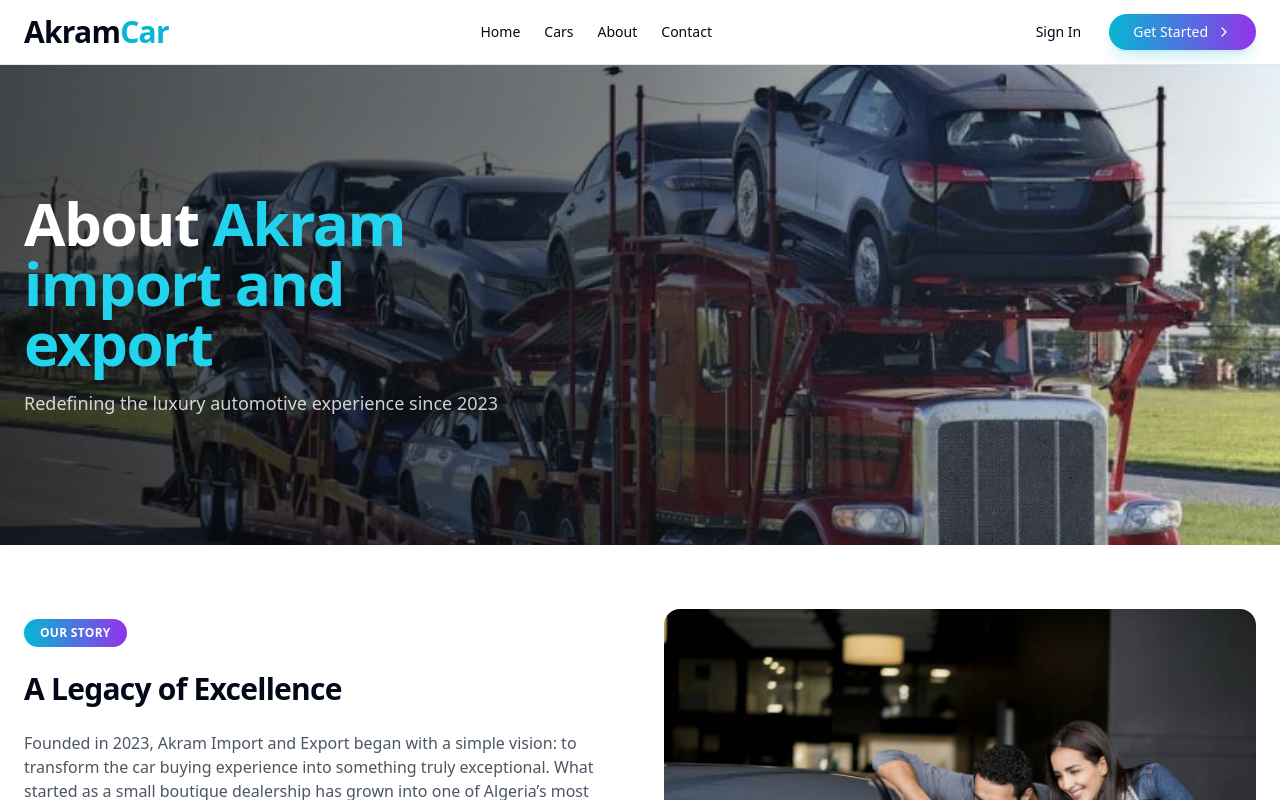
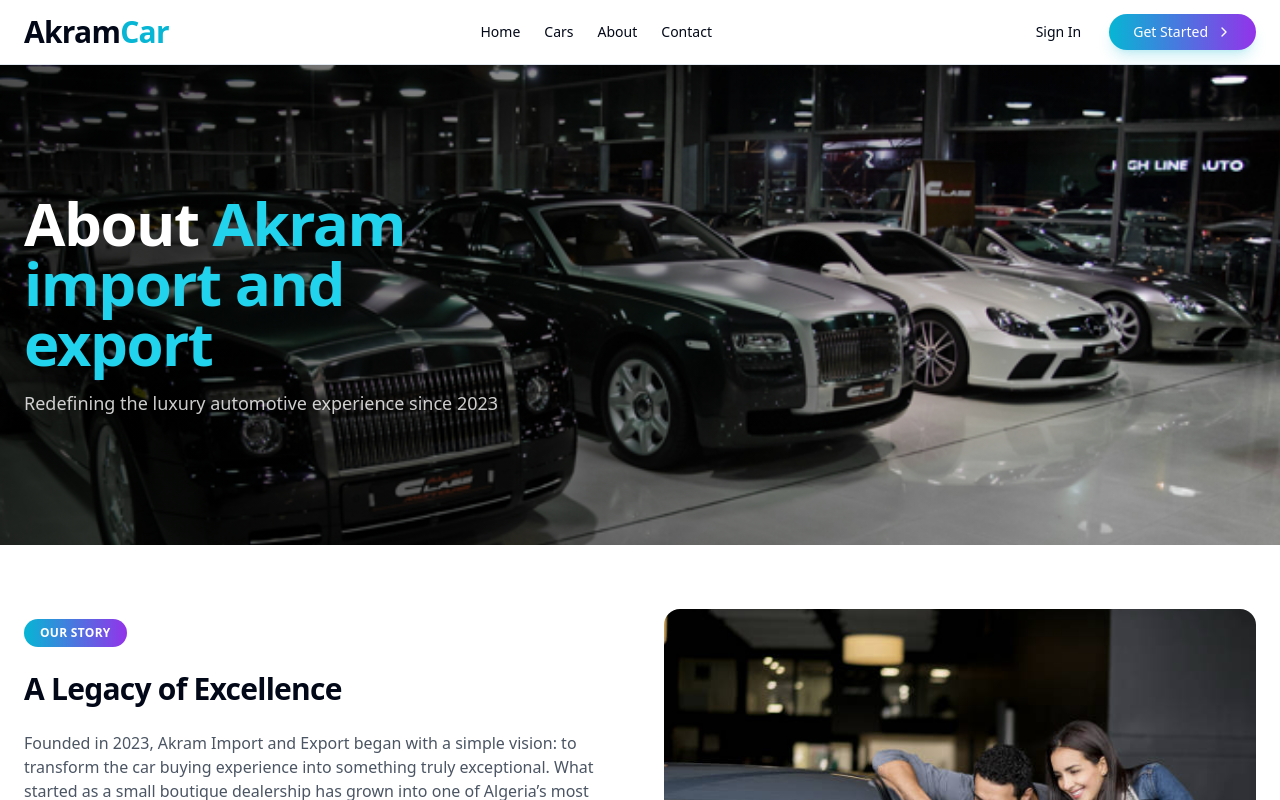
Before and after one commit to Betaclimax/Akram, a Next.js app: page /about in a window 1280 px wide. Shown: the top 800 px of the page. Built offline with nearby package versions, Linux system fonts and the light colour scheme.

Commit message:
hero banner

```diff
--- a/app/about/page.tsx
+++ b/app/about/page.tsx
@@ -15,13 +15,13 @@ export default function AboutPage() {
         {/* Hero Section */}
         <section className="relative h-[60vh] overflow-hidden">
           <Image
-            src="/images/about/about.png"
+            src="/images/about/about3.png"
             alt="Luxury car showroom"
             fill
             className="object-cover"
             priority
           />
-          <div className="absolute inset-0 bg-gradient-to-r from-black/70 via-black/50 to-transparent flex items-center">
+          <div className="absolute inset-0 bg-gradient-to-r from-black/70 via-black/40 to-transparent flex items-center">
             <div className="container px-4 md:px-6 mx-auto">
               <div className="max-w-lg space-y-4">
                 <h1 className="text-4xl md:text-6xl font-bold tracking-tight text-white">
--- a/app/cars/page.tsx
+++ b/app/cars/page.tsx
@@ -248,7 +248,7 @@ export default function CarsPage() {
         {/* Hero Banner Section */}
         <section className="relative w-full h-[60vh] overflow-hidden">
           <Image
-            src="/images/discover/discover.PNG"
+            src="/images/discover/discover2.png"
             alt="Luxury car collection"
             fill
             className="object-cover"
@@ -310,7 +310,6 @@ export default function CarsPage() {
                 </SheetContent>
               </Sheet>
             </div>
-
             <div className="flex flex-col lg:flex-row gap-8">
               {/* Filters Sidebar - Only visible on desktop */}
               <div className="hidden lg:block lg:w-1/4">
@@ -318,7 +317,6 @@ export default function CarsPage() {
                   <FilterControls onApply={applyFilters} onClear={clearFilters} />
                 </div>
               </div>
-
               {/* Results */}
               <div className="lg:w-3/4 w-full">
                 {/* Active Filters */}
@@ -383,6 +381,9 @@ export default function CarsPage() {
                               className="object-cover w-full h-full transition-transform duration-500 group-hover:scale-110"
                             />
                           </div>
+
+
+
                           {car.tag && (
                             <div className="absolute top-4 right-4 px-3 py-1 text-xs font-semibold bg-gradient-to-r from-cyan-500 to-purple-600 text-white rounded-full">
                               {car.tag}
@@ -393,10 +394,15 @@ export default function CarsPage() {
                           </div>
                           <div className="absolute bottom-0 left-0 right-0 h-24 bg-gradient-to-t from-black/80 to-transparent"></div>
                         </div>
+
+
                       </Link>
                       <CardContent className="p-6">
                         <div className="flex justify-between items-start mb-2">
                           <div>
+
+
+
                             <Link href={`/cars/${car.id}`} className="hover:text-cyan-600 transition-colors">
                               <h3 className="text-xl font-bold">
                                 {car.make} {car.model}
@@ -444,8 +450,15 @@ export default function CarsPage() {
                         </div>
 
                         <div className="flex justify-between items-center mt-4">
+
                           <div>
                             <span className="text-sm text-gray-500 font-normal">Starting at</span>
+
+
+
+
+
+
                             <p className="text-2xl font-bold">${car.price.toLocaleString()}</p>
                             <span className="text-xs text-gray-500">Est. ${Math.round(car.price / 60).toLocaleString()}/mo</span>
                           </div>
@@ -480,6 +493,7 @@ export default function CarsPage() {
                     </Button>
                   </div>
                 </div>
+
               </div>            </div>
           </div>
         </section>
--- a/app/page.tsx
+++ b/app/page.tsx
@@ -15,7 +15,7 @@ export default function Home() {
     {
       src: "/images/car4.PNG",
       alt: "2023 Porsche 911",
-      heading: "Ride with Confidence"
+      heading: "Ride with Confidence",
     },
     {
       src: "/images/car5.PNG",
@@ -83,6 +83,7 @@ export default function Home() {
                   fill
                   className="object-cover"
                   priority={index === 0}
+                  quality={90}
                 />
                 <div className="absolute inset-0 bg-gradient-to-r from-black/70 via-black/40 to-transparent flex items-center">
                   <div className="container px-4 md:px-6 mx-auto">
```
Also changed, not shown: public/images/about/about3.png (added), public/images/discover/discover2.png (added).
